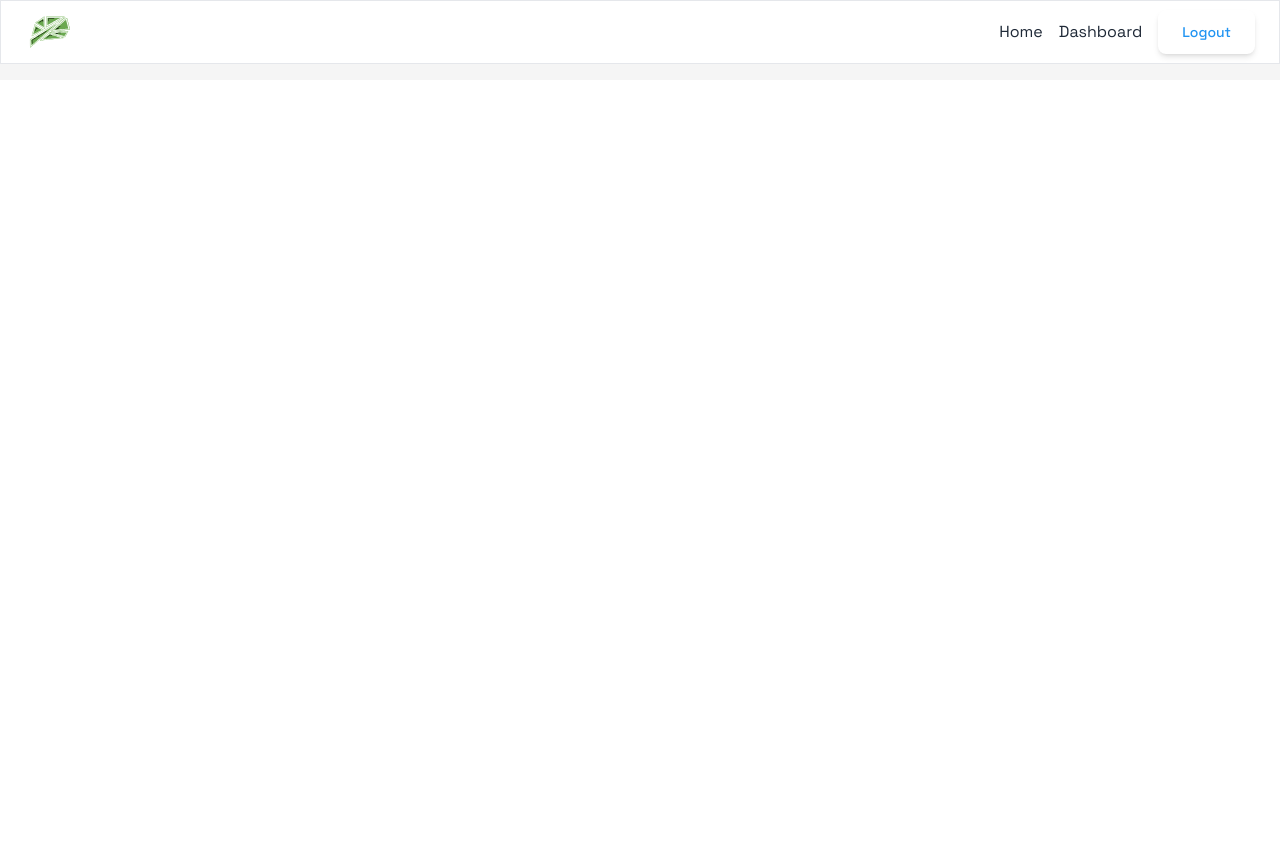
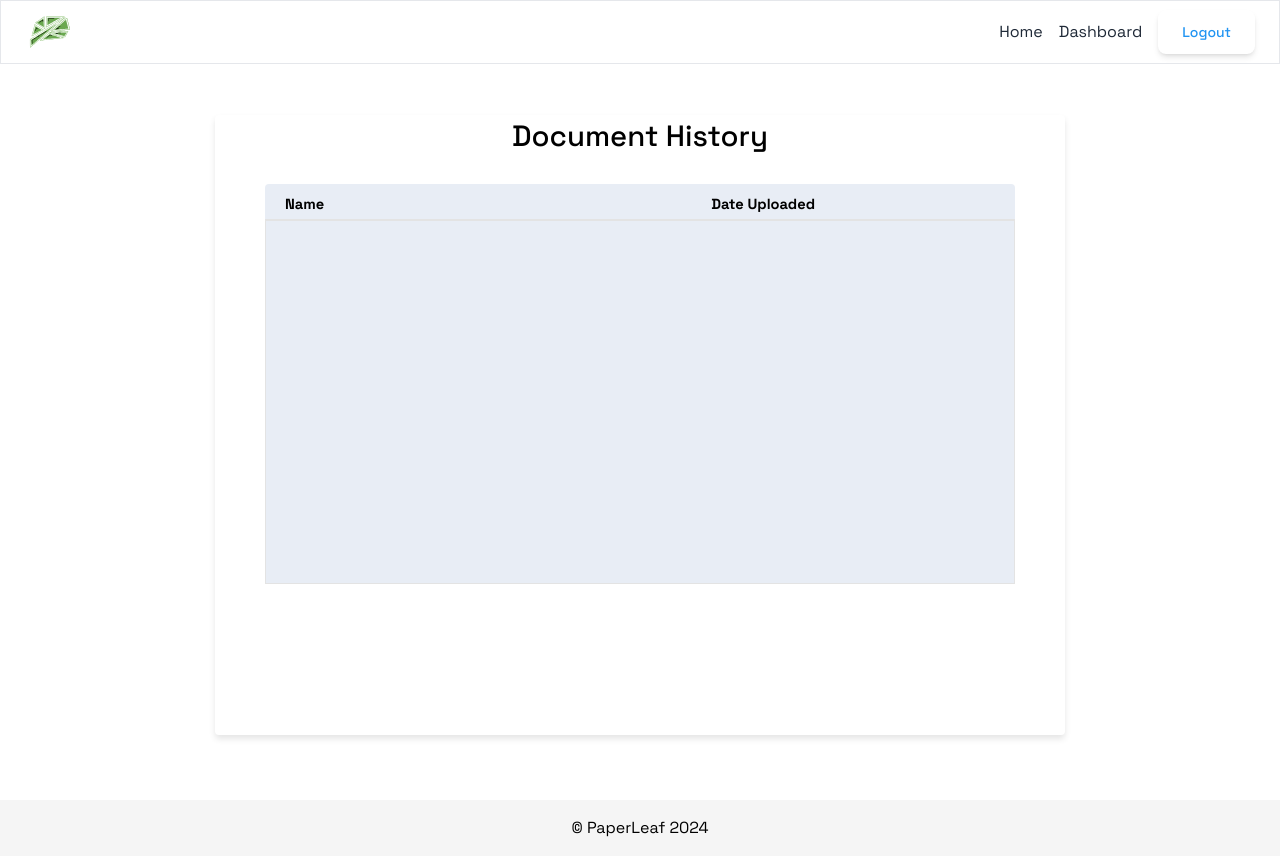
Before and after one commit to randamit123/Latex, a Next.js app in the folder latexwebapp/: page /dashboard in a window 1280 px wide. Before the commit the page ends 800 px from the top, so only its background shows below. Built offline with nearby package versions, Linux system fonts and the light colour scheme; no server answers; sample sign-in values are in the browser's storage; a web font is replaced by a local one.

Commit message:
working on document view

```diff
--- a/latexwebapp/src/app/assets/homepage.css
+++ b/latexwebapp/src/app/assets/homepage.css
@@ -171,3 +171,45 @@
   border-color: #e3e3e3;
   background-color: white;
 }
+
+/* dashboard */
+
+.document-view-box{
+  width: 750px;
+  height: 400px;
+  display: flex;
+  flex-direction: column;
+  justify-content: top;
+  align-items: center;
+  background-color: #E8EDF5;
+  border-radius: 4px;
+}
+
+.document-titles{
+  width: 100%;
+  height: 36px;
+  display: flex;
+  flex-direction: row;
+  justify-content: space-between;
+  align-items: center;
+  border-bottom-width: 1px;
+  border-color: #E3E3E3;
+  padding-top: 5px;
+  padding-left: 20px;
+  padding-right: 200px;
+  font-size: 11pt;
+}
+
+.document-list-box{
+  width: 100%;
+  height: 364px;
+  display: flex;
+  flex-direction: column;
+  justify-content: top;
+  align-items: space-between;
+  border-width: 1px;
+  border-color: #E3E3E3;
+  padding-top: 5px;
+  padding-left: 20px;
+  font-size: 11pt;
+}
--- a/latexwebapp/src/app/dashboard/page.tsx
+++ b/latexwebapp/src/app/dashboard/page.tsx
@@ -2,6 +2,7 @@
 import { LogoutButton } from "../components/auth/LogoutButton";
 import { getServerSession } from "next-auth/next";
 import { redirect } from "next/navigation";
+import "/src/app/assets/homepage.css";
 
 export default async function Dashboard() {
     const session = await getServerSession();
@@ -10,9 +11,30 @@ export default async function Dashboard() {
         redirect("/");
     }
 
+    const myDocuments = () =>
+    {
+
+    }
+
     return (
-        <>
-            Dashboard
-        </>
+        <div>
+          <div className="flex items-center justify-center h-screen">
+            <div className="homepage-box">
+                <div className="display-box">
+                    <h1 className="homepage-header">Document History</h1>
+                    <div className="document-view-box">
+                        <div className="document-titles">
+                            <b>Name</b>
+                            <b>Date Uploaded</b>
+                        </div>
+                        <div className="document-list-box">
+
+                        </div>
+
+                    </div>
+                </div>
+            </div>
+        </div>
+       </div>
     );
 }
```
